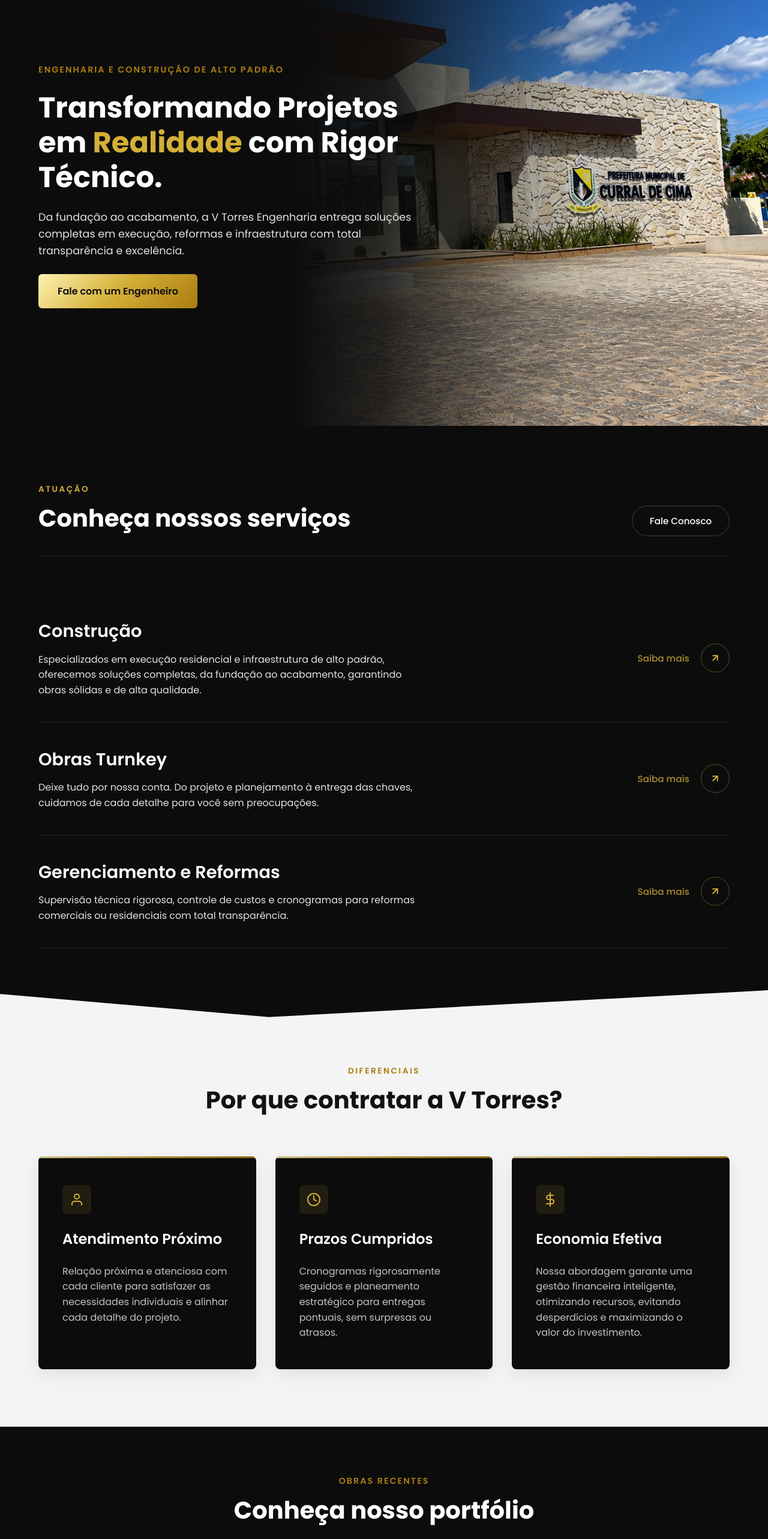
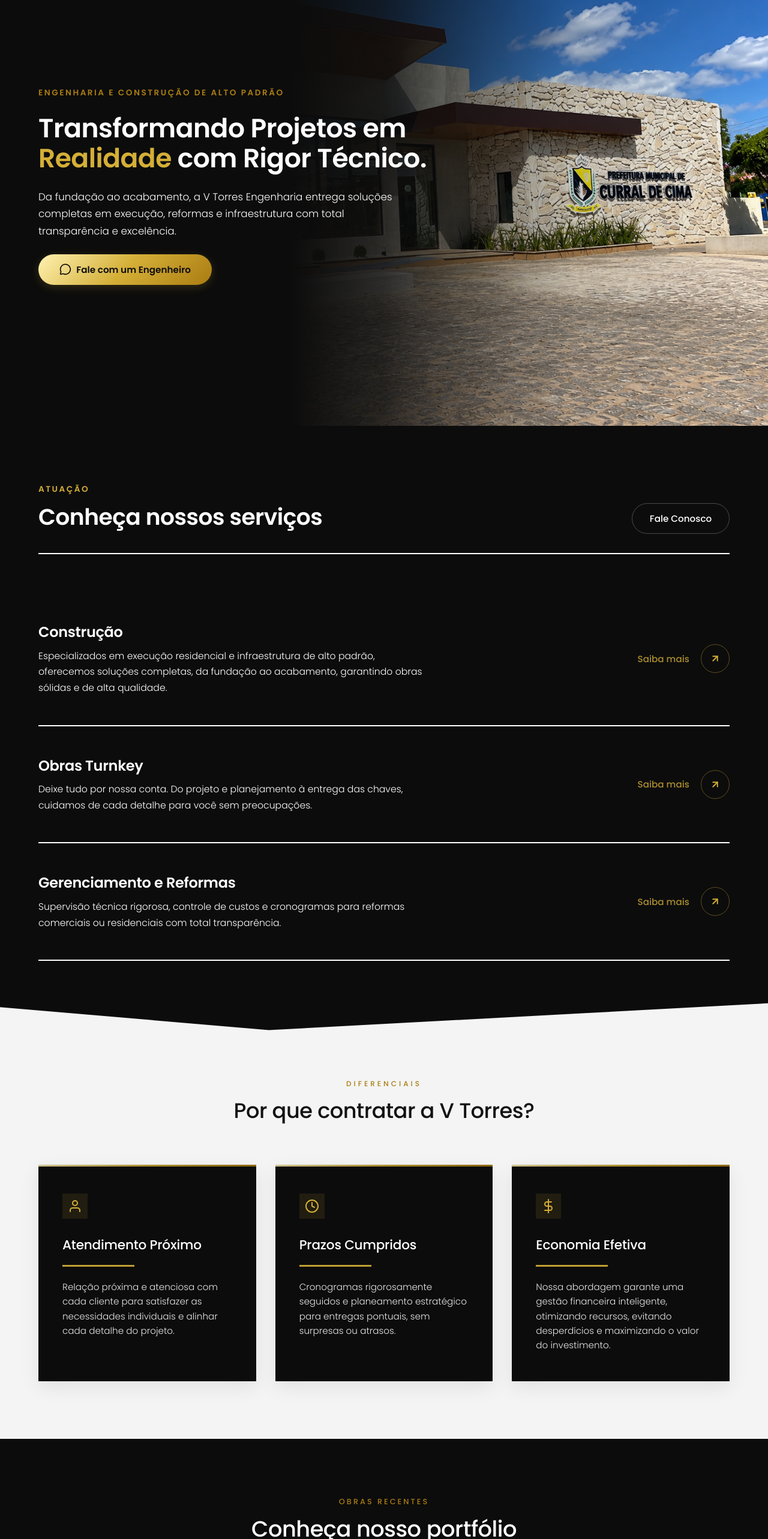
Before and after one commit to Israel-ops-cmd/landing-page-vtorres, a React (Vite) app: page / in a window 1280 px wide. Shown: the part 90-2656 px from the top of the page at 60% size. Built offline with nearby package versions, Linux system fonts and the light colour scheme.

Commit message:
feat/ changing font and button

```diff
--- a/package.json
+++ b/package.json
@@ -11,7 +11,7 @@
   },
   "dependencies": {
     "@types/styled-components": "^5.1.36",
-    "lucide-react": "^1.47.0",
+    "lucide-react": "^1.48.0",
     "react": "^19.2.8",
     "react-dom": "^19.2.8",
     "react-router-dom": "^7.18.4",
--- a/src/components/differentials/style.ts
+++ b/src/components/differentials/style.ts
@@ -11,11 +11,6 @@
   gap: 4rem;
   position: relative;
 
-  /* O corte assimétrico idêntico à referência:
-     - Começa mais alto na esquerda (0 2vw)
-     - Desce até um ponto mais baixo deslocado para a esquerda (35% 5vw)
-     - Sobe suavemente até o canto superior direito (100% 1.5vw)
-  */
   clip-path: polygon(0 2vw, 35% 5vw, 100% 1.5vw, 100% 100%, 0 100%);
   margin-top: -3.5vw;
   z-index: 3;
@@ -31,24 +26,25 @@
   text-align: center;
   display: flex;
   flex-direction: column;
-  gap: 0.5rem;
+  gap: 0.6rem;
 `
 
 export const SectionTag = styled.span`
   color: #aa7c11;
-  font-size: 0.85rem;
-  font-weight: 600;
+  font-size: 0.75rem;
+  font-weight: 500;
   text-transform: uppercase;
-  letter-spacing: 2.5px;
+  letter-spacing: 4px;
 `
 
 export const SectionTitle = styled.h2`
   color: #121212;
-  font-size: 2.5rem;
-  font-weight: 700;
+  font-size: 2.2rem;
+  font-weight: 500;
+  letter-spacing: -0.5px;
 
   @media (max-width: 768px) {
-    font-size: 2rem;
+    font-size: 1.7rem;
   }
 `
 
@@ -67,11 +63,11 @@
 
 export const Card = styled.div`
   background-color: #0c0c0c;
-  border-radius: 8px;
+  border-radius: 0px;
   padding: 3rem 2.5rem;
   display: flex;
   flex-direction: column;
-  gap: 1.5rem;
+  gap: 1.2rem;
   position: relative;
   overflow: hidden;
   box-shadow: 0 10px 30px rgba(0, 0, 0, 0.08);
@@ -95,24 +91,44 @@
 `
 
 export const IconWrapper = styled.div`
-  width: 48px;
-  height: 48px;
-  border-radius: 8px;
+  width: 42px;
+  height: 42px;
+  border-radius: 0px;
   background-color: rgba(212, 175, 55, 0.1);
   display: flex;
   align-items: center;
   justify-content: center;
   color: #d4af37;
+  margin-bottom: 0.5rem;
 `
 
 export const CardTitle = styled.h3`
   color: #ffffff;
-  font-size: 1.5rem;
-  font-weight: 600;
+  font-size: 1.35rem;
+  font-weight: 500;
+  letter-spacing: -0.2px;
+
+  position: relative;
+  padding-bottom: 1.2rem;
+  margin-bottom: 0.2rem;
+
+  /* LINHA MAIOR E UM POUCO MAIS GROSSA */
+  &::after {
+    content: '';
+    position: absolute;
+    bottom: 0;
+    left: 0;
+    width: 120px; /* Aumentado de 45px para 65px */
+    height: 3px; /* Aumentado de 2px para 3px */
+    background: #d4af37;
+    opacity: 0.9;
+  }
 `
 
 export const CardDescription = styled.p`
-  color: #c4c4c4;
-  font-size: 1rem;
+  color: #ffffff; /* Alterado para branco puro */
+  font-size: 0.95rem;
   line-height: 1.6;
+  font-weight: 300;
+  opacity: 0.9; /* Leve ajuste de opacidade opcional para suavizar o branco puro no fundo escuro, ou remova se quiser 100% opaco */
 `
--- a/src/components/hero/index.tsx
+++ b/src/components/hero/index.tsx
@@ -1,5 +1,6 @@
 import * as S from "./style"
 import backgroundHero from "../../assets/hero_pref.webp"
+import { MessageCircle } from "lucide-react"
 
 export function Hero() {
     return (
@@ -13,6 +14,7 @@
                     Da fundação ao acabamento, a V Torres Engenharia entrega soluções completas em execução, reformas e infraestrutura com total transparência e excelência.
                 </S.Description>
                 <S.CtaButton href="https://wa.me/" target="_blank" rel="noopener noreferrer">
+                    <MessageCircle size={20} />
                     Fale com um Engenheiro
                 </S.CtaButton>
             </S.HeroContent>
--- a/src/components/hero/style.ts
+++ b/src/components/hero/style.ts
@@ -15,12 +15,16 @@
   box-sizing: border-box;
   overflow: hidden;
 
+  /* Suavização de fontes global para dar o aspecto minimalista */
+  -webkit-font-smoothing: antialiased;
+  -moz-osx-font-smoothing: grayscale;
+
   /* Imagem de fundo importada dos assets */
   background-image: url(${props => props.bgImage});
   background-size: cover;
   background-position: center;
 
-  /* Gradiente lateral: Lado esquerdo 100% preto sólido, lado direito transparente */
+  /* Gradiente lateral ajustado para maior suavidade */
   &::before {
     content: '';
     position: absolute;
@@ -53,8 +57,8 @@
 
 export const HeroContent = styled.div`
   position: relative;
-  z-index: 2; /* Garante que o texto fica acima do gradiente preto */
-  max-width: 650px;
+  z-index: 2;
+  max-width: 680px;
   display: flex;
   flex-direction: column;
   gap: 1.5rem;
@@ -62,47 +66,57 @@
 
 export const Subtitle = styled.span`
   color: #aa7c11;
-  font-size: 0.9rem;
+  font-size: 0.85rem;
   font-weight: 600;
   text-transform: uppercase;
-  letter-spacing: 2px;
+  letter-spacing: 2.5px;
 `
 
 export const Title = styled.h1`
   color: #ffffff;
-  font-size: 3rem;
-  font-weight: 700;
-  line-height: 1.2;
+  /* Reduzido levemente de 3rem para 2.75rem e ajustado o peso para 600, trazendo sofisticação e minimalismo */
+  font-size: 2.75rem;
+  font-weight: 600;
+  line-height: 1.15;
+  letter-spacing: -0.5px;
 
   span {
     color: #d4af37;
   }
 
   @media (max-width: 768px) {
-    font-size: 2.2rem;
+    font-size: 2.1rem;
   }
 `
 
 export const Description = styled.p`
-  color: #E2E2E2;
-  font-size: 1.1rem;
-  line-height: 1.6;
+  color: #ffffff;
+  font-size: 1.05rem;
+  line-height: 1.7;
+  font-weight: 300; /* Fonte mais leve para dar o toque minimalista da referência */
+  max-width: 600px;
 `
 
 export const CtaButton = styled.a`
-  display: inline-block;
+  display: inline-flex;
+  align-items: center;
+  justify-content: center;
+  gap: 0.5rem;
   background: linear-gradient(135deg, #fff2b2 0%, #d4af37 50%, #aa7c11 100%);
   color: #0c0c0c;
-  padding: 1rem 2rem;
-  border-radius: 6px;
+  padding: 0.9rem 2.2rem;
+  /* Transformado em formato "pílula" totalmente arredondado igual à referência */
+  border-radius: 50px;
   font-weight: 600;
+  font-size: 0.95rem;
   text-decoration: none;
   text-align: center;
   width: fit-content;
   transition: transform 0.3s ease, box-shadow 0.3s ease;
+  box-shadow: 0 4px 15px rgba(212, 175, 55, 0.2);
 
   &:hover {
     transform: translateY(-2px);
-    box-shadow: 0 10px 20px rgba(212, 175, 55, 0.3);
+    box-shadow: 0 8px 25px rgba(212, 175, 55, 0.4);
   }
 `
--- a/src/components/portfolio/index.tsx
+++ b/src/components/portfolio/index.tsx
@@ -33,7 +33,7 @@
       </S.ProjectsGrid>
 
       <S.CtaButton href="https://wa.me/" target="_blank" rel="noopener noreferrer">
-        <MessageCircle size={20} />
+        <MessageCircle size={18} />
         Fale Conosco
       </S.CtaButton>
     </S.PortfolioContainer>
--- a/src/components/portfolio/style.ts
+++ b/src/components/portfolio/style.ts
@@ -2,16 +2,16 @@
 
 export const PortfolioContainer = styled.section`
   width: 100%;
-  padding: 5rem 4rem;
+  padding: 6rem 4rem;
   background-color: #0c0c0c;
   display: flex;
   flex-direction: column;
   align-items: center;
-  gap: 3rem;
+  gap: 3.5rem;
   box-sizing: border-box;
 
   @media (max-width: 768px) {
-    padding: 3rem 1.5rem;
+    padding: 4rem 1.5rem;
   }
 `
 
@@ -24,29 +24,29 @@
 
 export const SectionTag = styled.span`
   color: #aa7c11;
-  font-size: 0.9rem;
-  font-weight: 600;
+  font-size: 0.8rem;
+  font-weight: 500;
   text-transform: uppercase;
-  letter-spacing: 2px;
+  letter-spacing: 3px;
 `
 
 export const SectionTitle = styled.h2`
   color: #ffffff;
-  font-size: 2.5rem;
-  font-weight: 700;
+  font-size: 2.3rem;
+  font-weight: 450;
+  letter-spacing: -0.5px;
 
   @media (max-width: 768px) {
-    font-size: 2rem;
+    font-size: 1.8rem;
   }
 `
 
 export const ProjectsGrid = styled.div`
   display: grid;
-  /* Força exatamente 4 colunas na mesma linha em telas grandes */
   grid-template-columns: repeat(4, 1fr);
-  gap: 1.5rem;
+  gap: 1.2rem;
   width: 100%;
-  max-width: 1400px;
+  max-width: 1350px;
 
   @media (max-width: 1024px) {
     grid-template-columns: repeat(2, 1fr);
@@ -59,14 +59,15 @@
 
 export const ProjectCard = styled.div`
   position: relative;
-  border-radius: 8px;
+  border-radius: 0px; /* Cantos totalmente retos, exatamente como na referência */
   overflow: hidden;
   height: 400px;
-  box-shadow: 0 4px 20px rgba(0, 0, 0, 0.5);
+  background-color: #141414;
+  box-shadow: 0 4px 20px rgba(0, 0, 0, 0.4);
   cursor: pointer;
 
   &:hover img {
-    transform: scale(1.05);
+    transform: scale(1.04);
   }
 
   &:hover div {
@@ -78,7 +79,7 @@
   width: 100%;
   height: 100%;
   object-fit: cover;
-  transition: transform 0.5s ease;
+  transition: transform 0.6s cubic-bezier(0.25, 1, 0.5, 1);
 `
 
 export const ProjectOverlay = styled.div`
@@ -87,22 +88,23 @@
   left: 0;
   width: 100%;
   height: 100%;
-  background: linear-gradient(180deg, transparent 50%, rgba(12, 12, 12, 0.9) 100%);
+  background: linear-gradient(180deg, transparent 55%, rgba(12, 12, 12, 0.85) 100%);
   display: flex;
   align-items: flex-end;
-  padding: 1.25rem;
-  opacity: 0.85;
+  padding: 1.5rem;
+  opacity: 0.9;
   transition: opacity 0.3s ease;
   box-sizing: border-box;
 `
 
 export const ProjectTitle = styled.h3`
   color: #ffffff;
-  font-size: 1rem; /* Diminuído levemente para acomodar nomes maiores */
-  font-weight: 600;
+  font-size: 1rem;
+  font-weight: 400;
+  letter-spacing: 0.2px;
   line-height: 1.3;
   display: -webkit-box;
-  -webkit-line-clamp: 2; /* Limita o texto a no máximo 2 linhas */
+  -webkit-line-clamp: 2;
   -webkit-box-orient: vertical;
   overflow: hidden;
   text-overflow: ellipsis;
@@ -110,19 +112,23 @@
 `
 
 export const CtaButton = styled.a`
-  display: flex;
+  display: inline-flex;
   align-items: center;
-  gap: 0.5rem;
+  justify-content: center;
+  gap: 0.6rem;
+  /* Retornado o gradiente dourado clássico da identidade */
   background: linear-gradient(135deg, #fff2b2 0%, #d4af37 50%, #aa7c11 100%);
-  color: #0c0c0c;
-  padding: 1rem 2rem;
-  border-radius: 6px;
+  color: #0c0c0c; /* Texto escuro para contrastar perfeitamente com o fundo dourado */
+  padding: 0.9rem 2.4rem;
+  border-radius: 50px; /* Formato pílula redondinho nas pontas */
   font-weight: 600;
+  font-size: 0.95rem;
   text-decoration: none;
+  box-shadow: 0 4px 15px rgba(212, 175, 55, 0.25);
   transition: transform 0.3s ease, box-shadow 0.3s ease;
 
   &:hover {
     transform: translateY(-2px);
-    box-shadow: 0 10px 20px rgba(212, 175, 55, 0.3);
+    box-shadow: 0 8px 25px rgba(212, 175, 55, 0.4);
   }
 `
--- a/src/components/services/style.ts
+++ b/src/components/services/style.ts
@@ -8,13 +8,21 @@
   display: flex;
   flex-direction: column;
   gap: 4rem;
+
+  -webkit-font-smoothing: antialiased;
+  -moz-osx-font-smoothing: grayscale;
+
+  @media (max-width: 768px) {
+    padding: 4rem 1.5rem;
+  }
 `
 
 export const HeaderWrapper = styled.div`
   display: flex;
   justify-content: space-between;
   align-items: flex-end;
-  border-bottom: 1px solid rgba(255, 255, 255, 0.1);
+  /* Linha branca e marcante no topo */
+  border-bottom: 2px solid #ffffff;
   padding-bottom: 2rem;
 
   @media (max-width: 768px) {
@@ -36,12 +44,17 @@
 
 export const SectionTitle = styled.h2`
   color: #ffffff;
-  font-size: 2.5rem;
-  font-weight: 700;
+  font-size: 2.35rem;
+  font-weight: 600;
+  letter-spacing: -0.5px;
+
+  @media (max-width: 768px) {
+    font-size: 1.9rem;
+  }
 `
 
 export const TopButton = styled.a`
-  border: 1px solid rgba(255, 255, 255, 0.2);
+  border: 1px solid rgba(255, 255, 255, 0.25);
   color: #ffffff;
   padding: 0.8rem 1.8rem;
   border-radius: 50px;
@@ -66,12 +79,15 @@
   display: flex;
   justify-content: space-between;
   align-items: center;
-  padding: 2.5rem 0;
-  border-bottom: 1px solid rgba(255, 255, 255, 0.1);
+  padding: 3rem 0;
+
+  /* Linha divisória com 2px de espessura e em BRANCO PURO (#ffffff) */
+  border-bottom: 2px solid #ffffff;
+
   transition: all 0.3s ease;
 
   &:hover {
-    padding-left: 10px; /* Pequeno efeito de deslize elegante */
+    padding-left: 10px;
   }
 
   @media (max-width: 900px) {
@@ -85,19 +101,21 @@
   max-width: 650px;
   display: flex;
   flex-direction: column;
-  gap: 0.8rem;
+  gap: 0.6rem;
 `
 
 export const ServiceTitle = styled.h3`
   color: #ffffff;
-  font-size: 1.8rem;
+  font-size: 1.5rem;
   font-weight: 600;
+  letter-spacing: -0.3px;
 `
 
 export const ServiceDescription = styled.p`
-  color: #E2E2E2;
-  font-size: 1rem;
-  line-height: 1.6;
+  color: #ffffff;
+  font-size: 0.98rem;
+  line-height: 1.7;
+  font-weight: 300;
 `
 
 export const ActionWrapper = styled.a`
```
Also changed, not shown: 1 other file (tests, documents, lock files or other folders).
